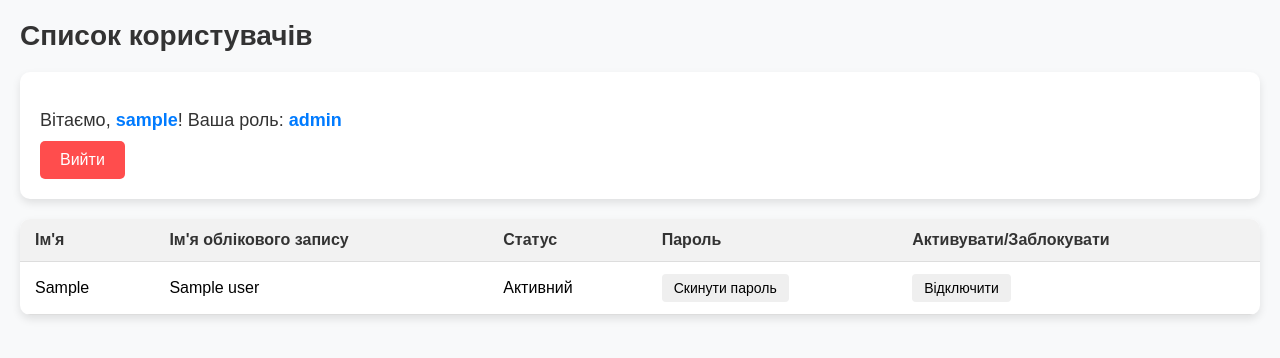
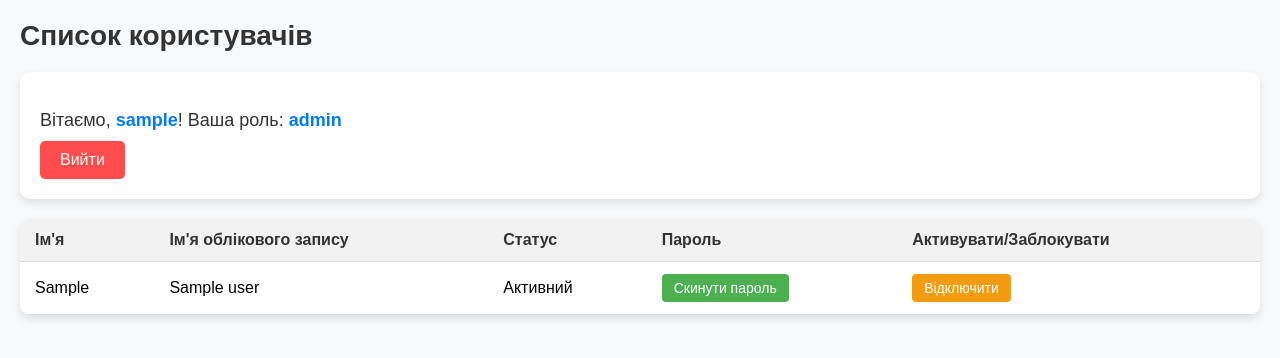
Before and after one commit to SergNest/AD_pass, a Flask app: template templates/index.html in a window 1280 px wide. Shown: the top 358 px of the page. Run offline with Flask 2, Linux system fonts and the light colour scheme; the template is opened without the code that fills it: most values are stand-ins (such as "Sample title", 1, 10 or a date in 2020).

Commit message:
some stylev2

```diff
--- a/templates/index.html
+++ b/templates/index.html
@@ -29,10 +29,12 @@
                 <td>{{ user.sam_account_name }}</td>
                 <td>{{ "Відключений" if user.disabled else "Активний" }}</td>
                 <td>
-                    <button onclick="resetPassword('{{ user.sam_account_name }}')">Скинути пароль</button>
+                    <button onclick="resetPassword('{{ user.sam_account_name }}')" class="reset-button">Скинути пароль</button>
+<!--                    <button onclick="resetPassword('{{ user.sam_account_name }}')" class="reset-button">Скинути пароль</button>-->
+
                 </td>
                 <td>
-                    <button onclick="toggleStatus('{{ user.sam_account_name }}', '{{ 'disable' if not user.disabled else 'enable' }}')">
+                    <button onclick="toggleStatus('{{ user.sam_account_name }}', '{{ 'disable' if not user.disabled else 'enable' }}')" class="toggle-button">
                         {{ "Відключити" if not user.disabled else "Активувати" }}
                     </button>
                 </td>
```
